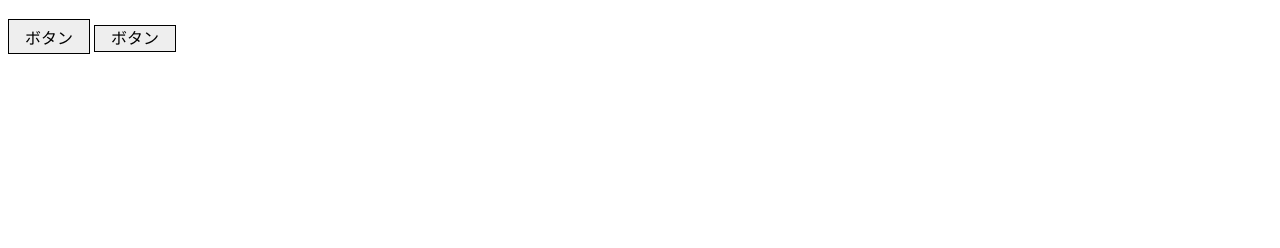
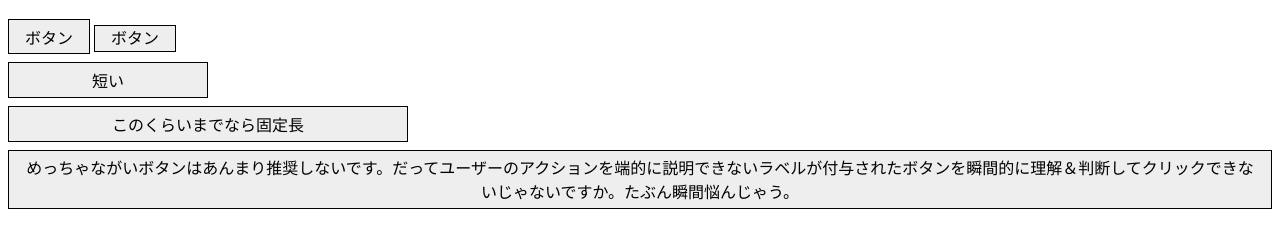
Before and after one commit to takoba/reading-css-architecture-textbook, a website: page 4th/index.html in a window 1280 px wide. Shown: the part 70-318 px from the top of the page. Drawn offline with Linux system fonts and the light colour scheme.

Commit message:
`.btns`群追加（<button />のコンポーネント化事例）

```diff
--- a/4th/assets/style/common.css
+++ b/4th/assets/style/common.css
@@ -48,3 +48,25 @@ a.button {  /* 面倒だったので要素セレクタまで指定しちゃっ
   color: inherit;  /* 追加 */
   cursor: pointer;
 }
+
+/**
+ * modifierでコンポーネントに変化を付ける
+ */
+.btn {
+  display: block;
+  border: 1px solid #000;
+  padding: 0.3em 1em;
+  background-color: #eee;
+  cursor: pointer;
+
+  margin: 0.5em inherit;
+}
+.btn--short {
+  width: 200px;
+}
+.btn--long {
+  width: 400px;
+}
+.btn--full {
+  width:100%;
+}
--- a/4th/index.html
+++ b/4th/index.html
@@ -14,5 +14,11 @@
   <a class="button">ボタン</a>
 </div>
 
+<div id="btns">
+  <button class="btn btn--short">短い</button>
+  <button class="btn btn--long">このくらいまでなら固定長</button>
+  <button class="btn btn--full">めっちゃながいボタンはあんまり推奨しないです。だってユーザーのアクションを端的に説明できないラベルが付与されたボタンを瞬間的に理解＆判断してクリックできないじゃないですか。たぶん瞬間悩んじゃう。</button>
+</div>
+
 </body>
 </html>
```
Also changed, not shown: 4th/assets/style/common.min.css.
